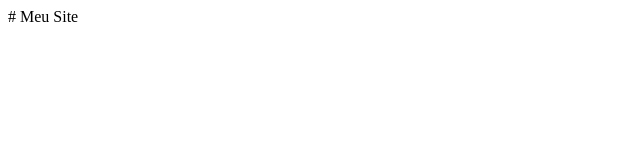
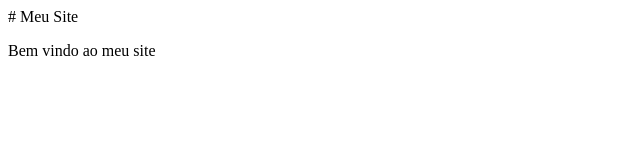
Before and after one commit to DiegoSeleguiniCode/um-site, a plain HTML site: page index.html in a window 1280 px wide. Shown: the whole page, without its empty margins (0-640 px from the left). Drawn offline with Linux system fonts and the light colour scheme.

Commit message:
feat: adiciona mensagem de boas vindas

```diff
--- a/index.html
+++ b/index.html
@@ -1 +1,2 @@
 # Meu Site
+<p>Bem vindo ao meu site</p>
```
